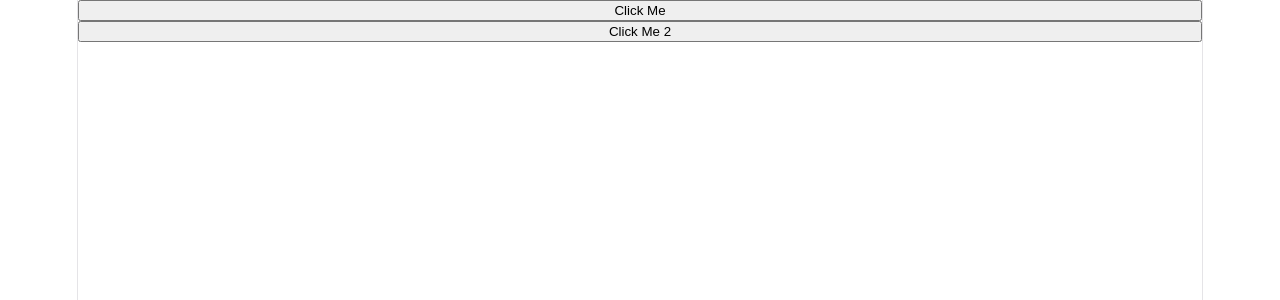
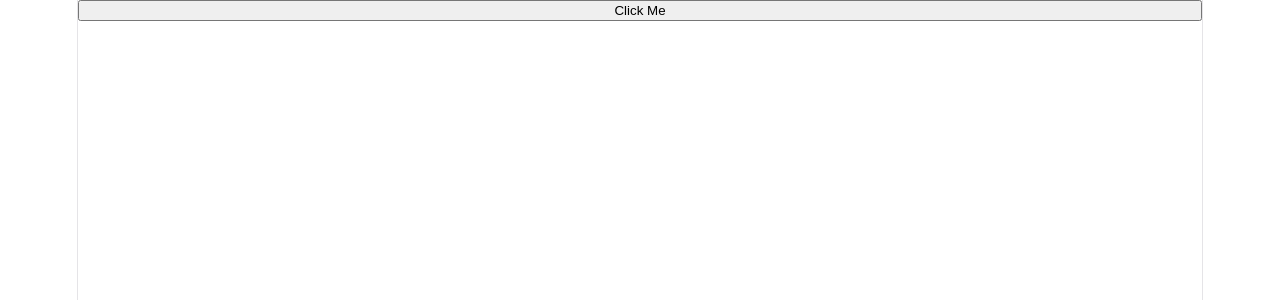
Before and after one commit to bintangmada/react-learning-journey, a React (Vite) app: page / in a window 1280 px wide. Shown: the top 300 px of the page. Built offline with nearby package versions, Linux system fonts and the light colour scheme.

Commit message:
Lesson 4: Event Handling

```diff
--- a/src/App.jsx
+++ b/src/App.jsx
@@ -2,19 +2,16 @@ import Greeting from "./components/Greeting"
 
 function App() {
 
-  function handleClick(name) {
-    console.log(`Halo ${name}`);
-  }
-
-  const callback = () => {
-    handleClick("Bintang")
+  function sayHello(event, name){
+    console.log(event.target)
+    console.log(name)
   }
 
   return (
     <>
-      <button onClick={callback}>Click Me</button>
+      <button onClick={(event) => sayHello(event, "Bintang")}>Click Me</button>
 
-      <button onClick={handleClick}>Click Me 2</button>
+
     </>
 
   )
```
